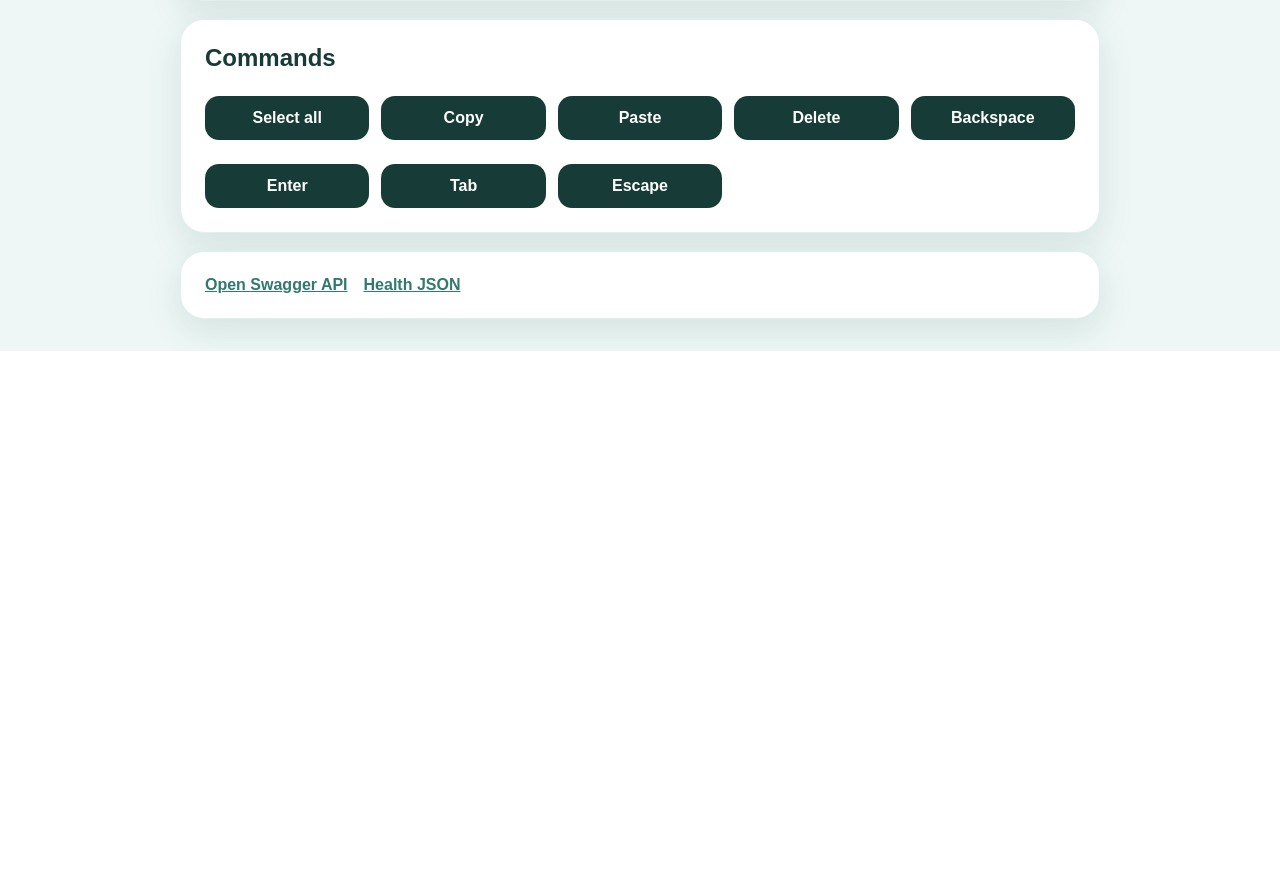
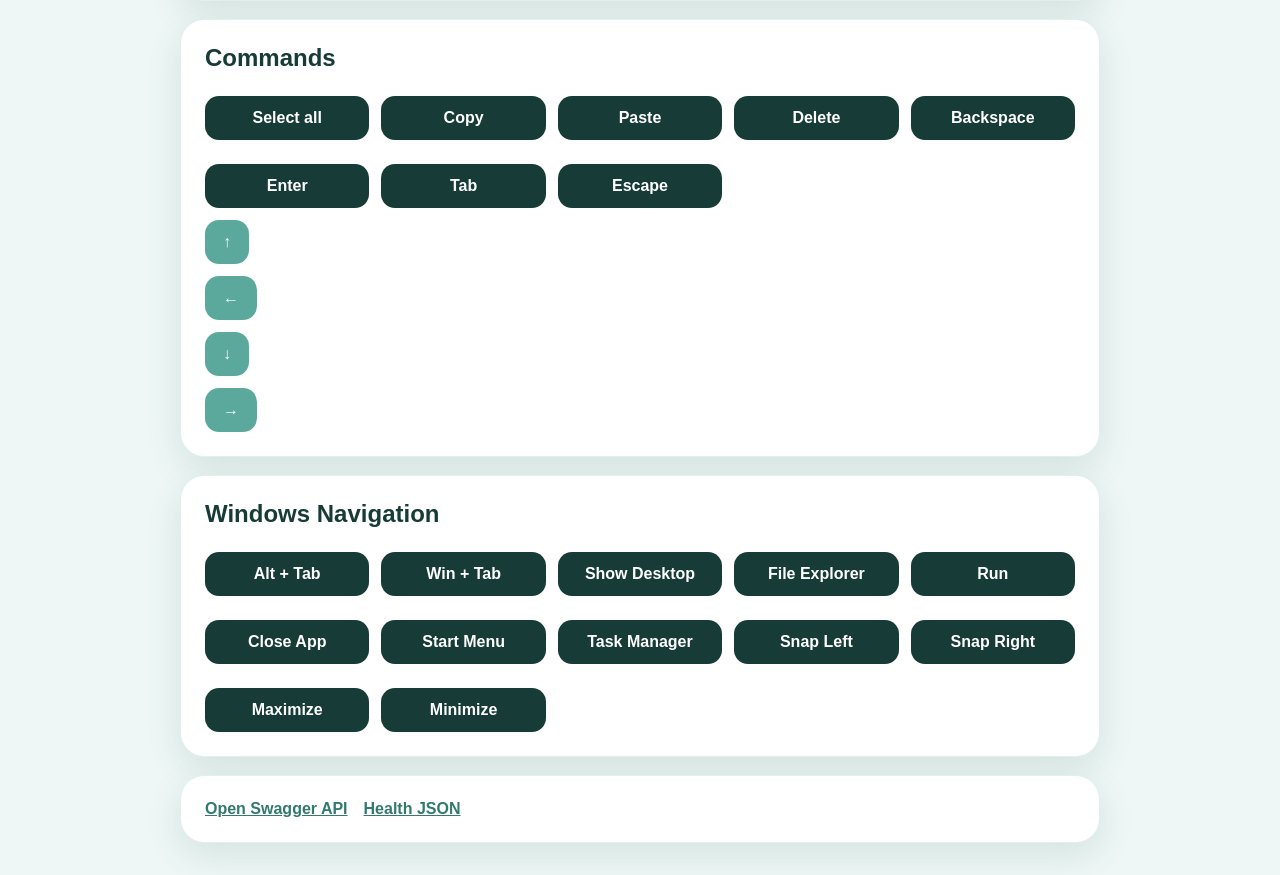
Before and after one commit to mihacretu/raspberry-keyboard, a FastAPI app: page / in a window 1280 px wide. Shown: the part 591-1466 px from the top of the page. Before the commit the page ends 942 px from the top, so only its background shows below. Run offline with FastAPI, Linux system fonts and the light colour scheme.

Commit message:
add windows navigation

```diff
--- a/app/hid/keyboard.py
+++ b/app/hid/keyboard.py
@@ -1,7 +1,9 @@
 import time
 
+CTRL = 0x01
 SHIFT = 0x02
-CTRL = 0x01
+ALT = 0x04
+WIN = 0x08
 
 KEYS = {
     "a": 0x04, "b": 0x05, "c": 0x06, "d": 0x07, "e": 0x08,
@@ -15,7 +17,12 @@
     "6": 0x23, "7": 0x24, "8": 0x25, "9": 0x26, "0": 0x27,
 
     "\n": 0x28,
+    "enter": 0x28,
+    "escape": 0x29,
+    "backspace": 0x2A,
+    "tab": 0x2B,
     " ": 0x2C,
+    "space": 0x2C,
     "-": 0x2D,
     "=": 0x2E,
     "[": 0x2F,
@@ -27,6 +34,13 @@
     ",": 0x36,
     ".": 0x37,
     "/": 0x38,
+
+    "delete": 0x4C,
+    "right": 0x4F,
+    "left": 0x50,
+    "down": 0x51,
+    "up": 0x52,
+    "f4": 0x3D,
 }
 
 SHIFT_KEYS = {
@@ -37,36 +51,19 @@
     "U": 0x18, "V": 0x19, "W": 0x1A, "X": 0x1B, "Y": 0x1C,
     "Z": 0x1D,
 
-    "!": 0x1E,
-    "@": 0x1F,
-    "#": 0x20,
-    "$": 0x21,
-    "%": 0x22,
-    "^": 0x23,
-    "&": 0x24,
-    "*": 0x25,
-    "(": 0x26,
-    ")": 0x27,
-    "_": 0x2D,
-    "+": 0x2E,
-    "{": 0x2F,
-    "}": 0x30,
-    "|": 0x31,
-    ":": 0x33,
-    '"': 0x34,
-    "~": 0x35,
-    "<": 0x36,
-    ">": 0x37,
+    "!": 0x1E, "@": 0x1F, "#": 0x20, "$": 0x21, "%": 0x22,
+    "^": 0x23, "&": 0x24, "*": 0x25, "(": 0x26, ")": 0x27,
+    "_": 0x2D, "+": 0x2E, "{": 0x2F, "}": 0x30, "|": 0x31,
+    ":": 0x33, '"': 0x34, "~": 0x35, "<": 0x36, ">": 0x37,
     "?": 0x38,
 }
 
-SPECIAL_KEYS = {
-    "enter": 0x28,
-    "escape": 0x29,
-    "backspace": 0x2A,
-    "tab": 0x2B,
-    "space": 0x2C,
-    "delete": 0x4C,
+MODIFIERS = {
+    "ctrl": CTRL,
+    "shift": SHIFT,
+    "alt": ALT,
+    "win": WIN,
+    "windows": WIN,
 }
 
 
@@ -78,16 +75,7 @@
         with open(self.device, "wb") as hid:
             hid.write(bytes([modifier, 0, keycode, 0, 0, 0, 0, 0]))
             hid.write(bytes([0, 0, 0, 0, 0, 0, 0, 0]))
-        time.sleep(0.03)
-
-    def press_key(self, key_name: str):
-        key_name = key_name.lower()
-        if key_name not in SPECIAL_KEYS:
-            raise ValueError(f"Unsupported key: {key_name}")
-        self._write_report(0, SPECIAL_KEYS[key_name])
-
-    def hotkey(self, modifier, keycode):
-        self._write_report(modifier, keycode)
+        time.sleep(0.04)
 
     def type_text(self, text):
         for char in text:
@@ -95,17 +83,40 @@
                 self._write_report(0, KEYS[char])
             elif char in SHIFT_KEYS:
                 self._write_report(SHIFT, SHIFT_KEYS[char])
+
+    def press_key(self, key_name: str):
+        key_name = key_name.lower()
+        if key_name not in KEYS:
+            raise ValueError(f"Unsupported key: {key_name}")
+        self._write_report(0, KEYS[key_name])
+
+    def hotkey(self, *keys):
+        modifier = 0
+        keycode = None
+
+        for key in keys:
+            key = key.lower()
+
+            if key in MODIFIERS:
+                modifier |= MODIFIERS[key]
+            elif key in KEYS:
+                keycode = KEYS[key]
             else:
-                pass
+                raise ValueError(f"Unsupported hotkey part: {key}")
+
+        if keycode is None:
+            raise ValueError("Hotkey needs one normal key")
+
+        self._write_report(modifier, keycode)
 
     def select_all(self):
-        self.hotkey(CTRL, KEYS["a"])
+        self.hotkey("ctrl", "a")
 
     def copy(self):
-        self.hotkey(CTRL, KEYS["c"])
+        self.hotkey("ctrl", "c")
 
     def paste(self):
-        self.hotkey(CTRL, KEYS["v"])
+        self.hotkey("ctrl", "v")
 
     def delete(self):
         self.press_key("delete")
--- a/app/main.py
+++ b/app/main.py
@@ -50,25 +50,40 @@
 def run_command(command_name: str):
     command_name = command_name.lower()
 
-    if command_name == "select-all":
-        keyboard.select_all()
-    elif command_name == "copy":
-        keyboard.copy()
-    elif command_name == "paste":
-        keyboard.paste()
-    elif command_name == "delete":
-        keyboard.delete()
-    elif command_name == "backspace":
-        keyboard.backspace()
-    elif command_name == "enter":
-        keyboard.press_key("enter")
-    elif command_name == "tab":
-        keyboard.press_key("tab")
-    elif command_name == "escape":
-        keyboard.press_key("escape")
-    else:
+    commands = {
+        "select-all": lambda: keyboard.select_all(),
+        "copy": lambda: keyboard.copy(),
+        "paste": lambda: keyboard.paste(),
+        "delete": lambda: keyboard.delete(),
+        "backspace": lambda: keyboard.backspace(),
+        "enter": lambda: keyboard.press_key("enter"),
+        "tab": lambda: keyboard.press_key("tab"),
+        "escape": lambda: keyboard.press_key("escape"),
+
+        "up": lambda: keyboard.press_key("up"),
+        "down": lambda: keyboard.press_key("down"),
+        "left": lambda: keyboard.press_key("left"),
+        "right": lambda: keyboard.press_key("right"),
+
+        "alt-tab": lambda: keyboard.hotkey("alt", "tab"),
+        "win-tab": lambda: keyboard.hotkey("win", "tab"),
+        "win-d": lambda: keyboard.hotkey("win", "d"),
+        "win-e": lambda: keyboard.hotkey("win", "e"),
+        "win-r": lambda: keyboard.hotkey("win", "r"),
+        "alt-f4": lambda: keyboard.hotkey("alt", "f4"),
+        "ctrl-esc": lambda: keyboard.hotkey("ctrl", "escape"),
+        "task-manager": lambda: keyboard.hotkey("ctrl", "shift", "escape"),
+
+        "snap-left": lambda: keyboard.hotkey("win", "left"),
+        "snap-right": lambda: keyboard.hotkey("win", "right"),
+        "maximize": lambda: keyboard.hotkey("win", "up"),
+        "minimize": lambda: keyboard.hotkey("win", "down"),
+    }
+
+    if command_name not in commands:
         return {"success": False, "error": f"Unsupported command: {command_name}"}
 
+    commands[command_name]()
     return {"success": True, "command": command_name}
 
 
--- a/app/templates/index.html
+++ b/app/templates/index.html
@@ -46,8 +46,34 @@
         <form method="post" action="/ui/command/tab"><button>Tab</button></form>
         <form method="post" action="/ui/command/escape"><button>Escape</button></form>
       </div>
+      <div class="arrow-pad">
+        <div></div>
+        <form method="post" action="/ui/command/up"><button>↑</button></form>
+        <div></div>
+
+        <form method="post" action="/ui/command/left"><button>←</button></form>
+        <form method="post" action="/ui/command/down"><button>↓</button></form>
+        <form method="post" action="/ui/command/right"><button>→</button></form>
+      </div>
     </section>
+    <section class="card">
+      <h2>Windows Navigation</h2>
 
+      <div class="grid">
+        <form method="post" action="/ui/command/alt-tab"><button>Alt + Tab</button></form>
+        <form method="post" action="/ui/command/win-tab"><button>Win + Tab</button></form>
+        <form method="post" action="/ui/command/win-d"><button>Show Desktop</button></form>
+        <form method="post" action="/ui/command/win-e"><button>File Explorer</button></form>
+        <form method="post" action="/ui/command/win-r"><button>Run</button></form>
+        <form method="post" action="/ui/command/alt-f4"><button>Close App</button></form>
+        <form method="post" action="/ui/command/ctrl-esc"><button>Start Menu</button></form>
+        <form method="post" action="/ui/command/task-manager"><button>Task Manager</button></form>
+        <form method="post" action="/ui/command/snap-left"><button>Snap Left</button></form>
+        <form method="post" action="/ui/command/snap-right"><button>Snap Right</button></form>
+        <form method="post" action="/ui/command/maximize"><button>Maximize</button></form>
+        <form method="post" action="/ui/command/minimize"><button>Minimize</button></form>
+      </div>
+    </section>
     <section class="card footer">
       <a href="/docs">Open Swagger API</a>
       <a href="/health">Health JSON</a>
```
